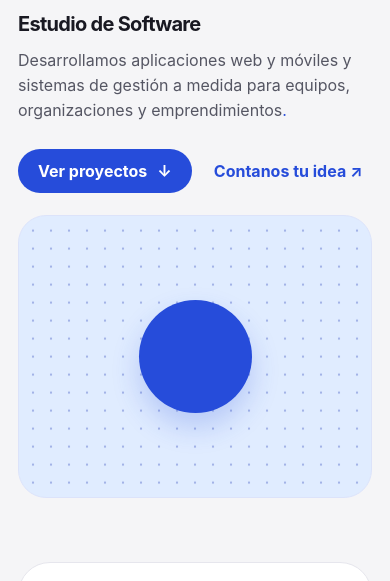
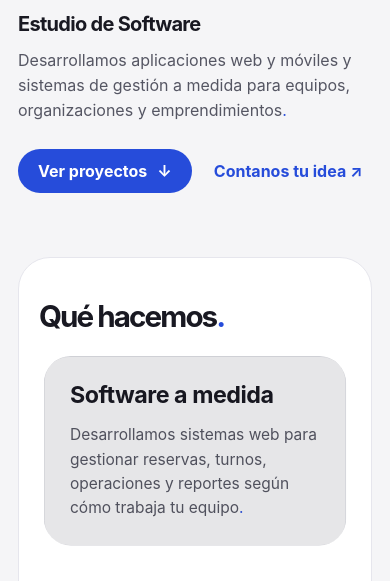
Before and after one commit to Juanlibares/dot.web, a plain HTML site: page public/index.html in a window 390 px wide. Shown: the part 222-803 px from the top of the page. Drawn offline with Linux system fonts and the light colour scheme.

Commit message:
Remove decorative circle from the homepage

```diff
--- a/public/index.html
+++ b/public/index.html
@@ -39,7 +39,6 @@
           <a class="text-link" href="#contacto">Contanos tu idea <span aria-hidden="true">↗</span></a>
         </div>
       </div>
-      <div class="portrait studio-mark" aria-hidden="true"><span></span></div>
     </section>
 
     <section class="wrap section" id="servicios" aria-labelledby="servicios-titulo">
--- a/public/styles.css
+++ b/public/styles.css
@@ -26,7 +26,7 @@ figure, h1, h2, h3, p { margin: 0; }
 .brand span { flex: none; display: grid; place-items: center; width: 30px; height: 30px; border-radius: 9px; background: #191922; color: white; font-size: 12px; }
 .nav-links { gap: clamp(12px, 3vw, 34px); color: var(--muted); font-size: 14px; }
 .nav-links a:hover, .footer a:hover { color: var(--accent); }
-.hero { display: grid; grid-template-columns: minmax(0, 1fr) minmax(0, .64fr); align-items: center; gap: clamp(16px, 3vw, 40px); padding-block: clamp(52px, 9vw, 118px); }
+.hero { padding-block: clamp(52px, 9vw, 118px); }
 .eyebrow { color: #4c4e60; font-size: .75rem; font-weight: 750; text-transform: uppercase; letter-spacing: .14em; }
 .dot { display: inline-block; width: 8px; height: 8px; margin-right: 5px; border-radius: 50%; background: var(--accent); }
 h1, h2, h3 { text-wrap: balance; }
@@ -39,8 +39,6 @@ h1 span { color: var(--accent); }
 .button:hover { background: #1738b5; }
 .text-link { color: var(--accent); font-weight: 650; }
 .text-link:hover, .socials a:hover { text-decoration: underline; }
-.portrait { display: grid; place-items: center; border-radius: 28px; overflow: hidden; }
-.portrait img { width: 100%; height: auto; }
 .section { padding-block: clamp(28px, 5vw, 68px); }
 h2 { font-size: clamp(2.3rem, 5.6vw, 4.6rem); letter-spacing: -.065em; line-height: 1; margin-top: 10px; }
 .project { background: #fff; border: 1px solid #e6e6ed; border-radius: 28px; overflow: hidden; display: flex; flex-direction: column; }
@@ -70,9 +68,8 @@ h2 { font-size: clamp(2.3rem, 5.6vw, 4.6rem); letter-spacing: -.065em; line-heig
 .footer { border-top: 1px solid var(--line); justify-content: space-between; gap: 14px; padding-block: 22px; font-size: .85rem; color: var(--muted); }
 @media (max-width: 760px) {
   .wrap { width: calc(100% - 36px); }
-  .hero, .about, .quebrados { grid-template-columns: 1fr; }
-  .hero { padding-block: 36px; gap: 22px; }
-  .portrait { width: min(100%, 380px); }
+  .about, .quebrados { grid-template-columns: 1fr; }
+  .hero { padding-block: 36px; }
   .nav-links { gap: 14px; flex-wrap: wrap; }
 }
 @media (max-width: 530px) {
@@ -98,7 +95,6 @@ h2 { font-size: clamp(2.3rem, 5.6vw, 4.6rem); letter-spacing: -.065em; line-heig
 
 @media (prefers-reduced-motion: no-preference) {
   .hero > div { animation: rise-in 780ms cubic-bezier(.22, 1, .36, 1) both; }
-  .portrait { animation: rise-in 900ms cubic-bezier(.22, 1, .36, 1) 90ms both; }
   .reveal-pending { opacity: 0; transform: translateY(22px); }
   .reveal-visible { animation: rise-in 780ms cubic-bezier(.22, 1, .36, 1) both; }
   .button { transition: background-color 180ms ease, transform 250ms ease; }
@@ -175,25 +171,9 @@ h2 { font-size: clamp(2.3rem, 5.6vw, 4.6rem); letter-spacing: -.065em; line-heig
 .brand { gap: 0; font-size: 1.4rem; letter-spacing: -.06em; }
 .brand span { display: inline; width: auto; height: auto; background: none; color: var(--accent); font-size: inherit; }
 .hero h1 { font-size: clamp(5rem, 15vw, 10rem); }
-.studio-mark {
-  aspect-ratio: 5 / 4;
-  border: 1px solid #dce3fa;
-  background: radial-gradient(circle, #a3b3e7 1px, transparent 1.6px) center / 18px 18px, #e0ecff;
-}
-.studio-mark span {
-  width: 39%;
-  aspect-ratio: 1;
-  border-radius: 50%;
-  background: var(--accent);
-  box-shadow: 0 14px 28px #264cda38;
-}
 .process { margin-top: 18px; }
 .process li { display: block; }
 .hire-grid { margin-bottom: 0; padding-bottom: 0; }
-@media (max-width: 760px) {
-  .studio-mark { width: 100%; max-height: 300px; }
-  .studio-mark span { max-width: 113px; }
-}
 @media (max-width: 370px) {
   .nav-links { gap: 8px; font-size: .8rem; }
 }
```
